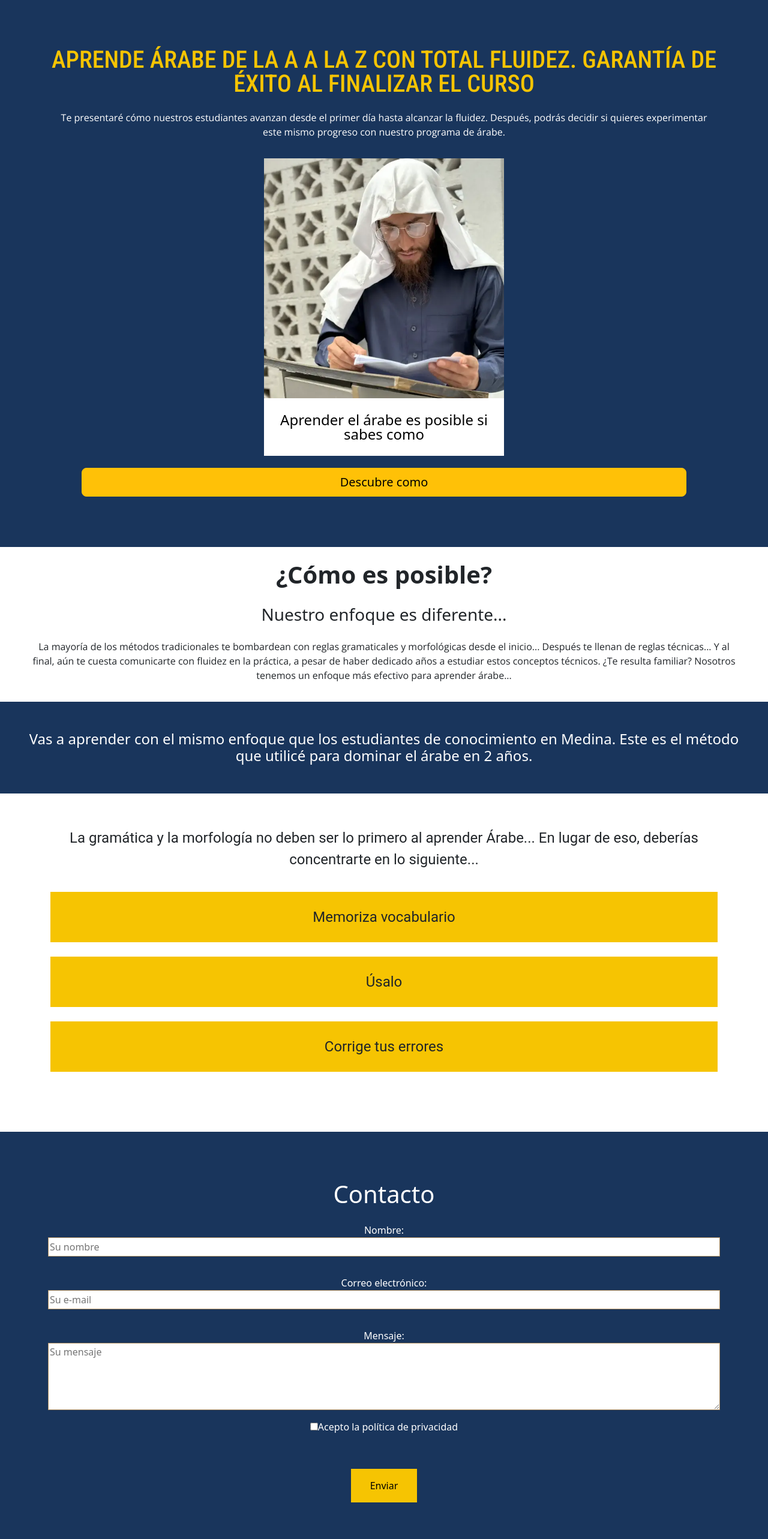
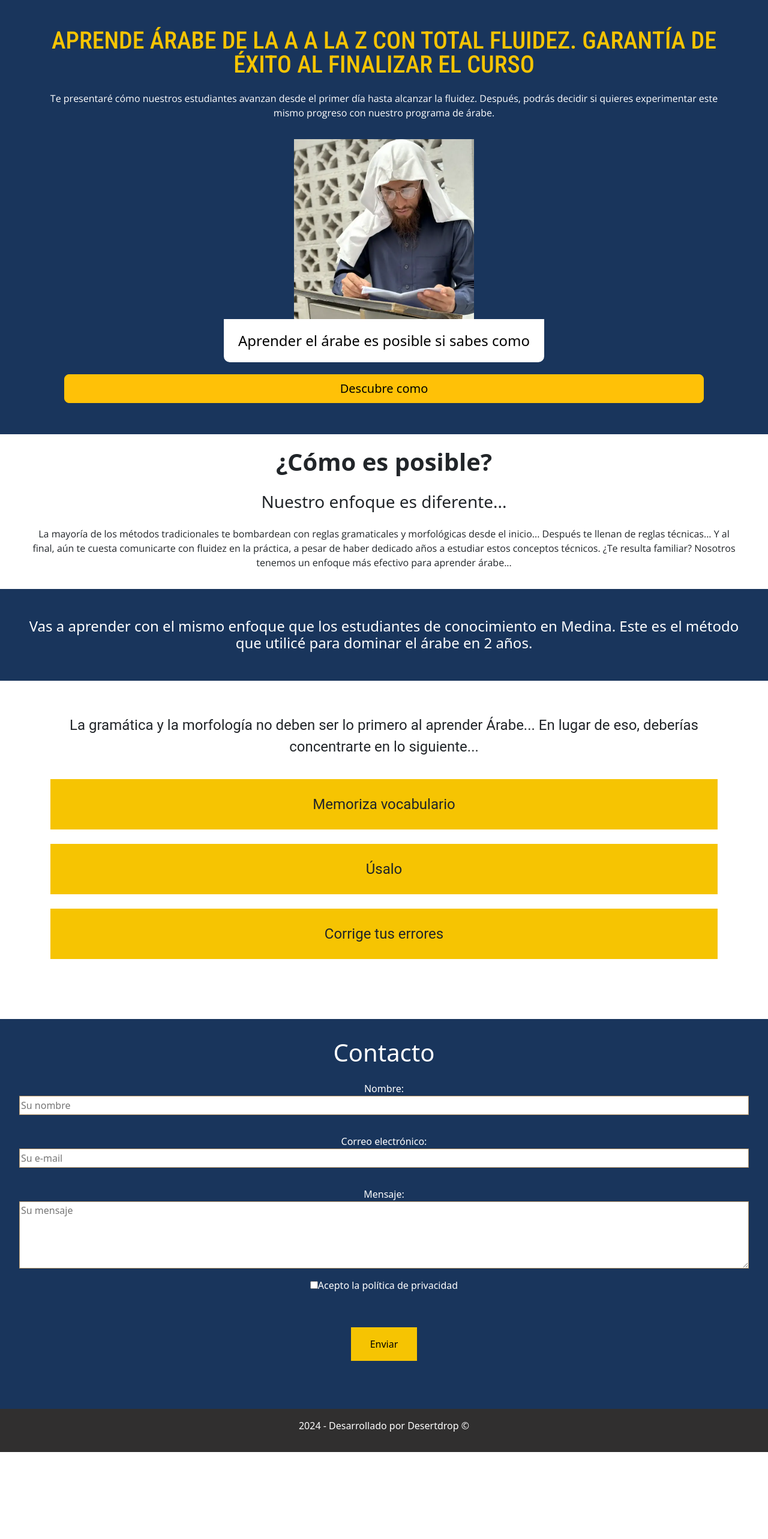
Before and after one commit to nlgarcia84/nahwi-landing, a React (Vite) app: page / in a window 1280 px wide. Shown: the top 2566 px of the page at 60% size. After the commit the page ends 2421 px from the top, so only its background shows below. Built offline with nearby package versions, Linux system fonts and the light colour scheme.

Commit message:
spaces 2

```diff
--- a/src/components/ContactForm.jsx
+++ b/src/components/ContactForm.jsx
@@ -8,7 +8,7 @@ const PageTitle = styled.h1`
 
 const FormContainer = styled.div`
   text-align: center;
-  padding: 5em;
+  padding: 2em;
   background-color: #19355c;
   color: white;
 `;
--- a/src/components/Wellcome.jsx
+++ b/src/components/Wellcome.jsx
@@ -9,7 +9,7 @@ const WellcomeContainer = styled.div`
   background-color: #19355c;
   color: white;
   text-align: center;
-  padding: 5em;
+  padding: 3em;
 `;
 
 const Title = styled.h1`
@@ -32,12 +32,11 @@ const Card = styled.div`
   border-radius: 10px;
   overflow: hidden;
   margin: 1em;
-  width: 100%;
 `;
 
 const ImgCard = styled.div`
-  width: 400px;
-  height: 400px;
+  width: 300px;
+  height: 300px;
   font-family: 'Open Sans', sans-serif;
 
   background-image: url(${khaledKhutba});
@@ -46,7 +45,6 @@ const ImgCard = styled.div`
 `;
 
 const TextCard = styled.div`
-  width: 400px;
   height: auto;
   background-color: white;
   font-size: 1.5em;
--- a/src/components/WhySection.jsx
+++ b/src/components/WhySection.jsx
@@ -8,6 +8,7 @@ const WhyContainer = styled.div`
   justify-content: center;
   align-items: center;
   padding: 1em;
+  text-align: center;
 `;
 
 const WhyTitle = styled.div`
```
